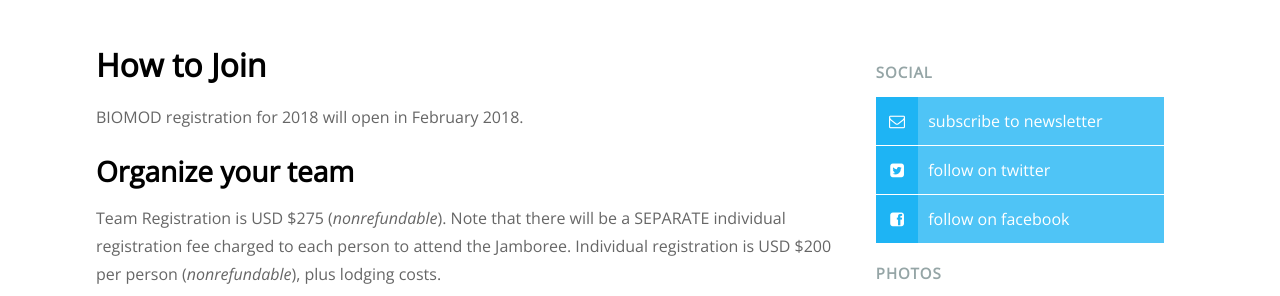
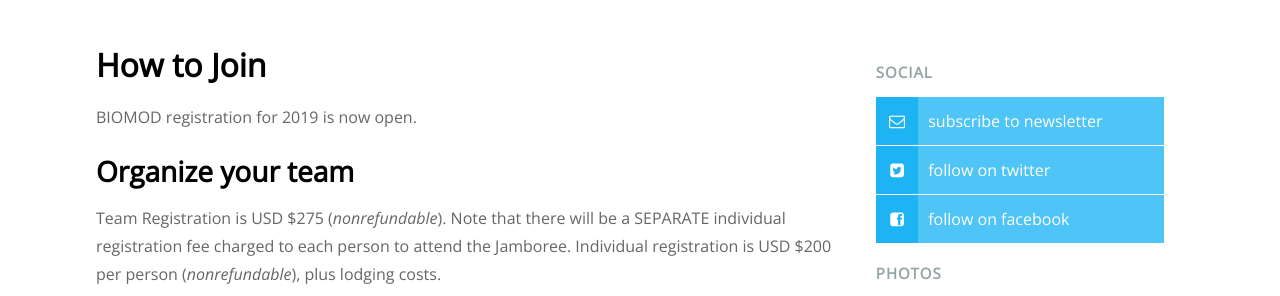
Before and after one commit to sdouglas/biomod, a Jekyll site: the page built from how-join/index.md, in a window 1280 px wide and 900 px high. Shown: the part 126-422 px from the top of the window. Built offline with Jekyll 4.4.1, drawn with Linux system fonts in a browser that asks for light colours; nearby versions of some CDN libraries.

Commit message:
Changed registration for 2019 to open

```diff
--- a/how-join/index.md
+++ b/how-join/index.md
@@ -5,7 +5,7 @@
 ---
 
 
-BIOMOD registration for 2018 will open in February 2018.
+BIOMOD registration for 2019 is now open.
 
 ## Organize your team
 
```
